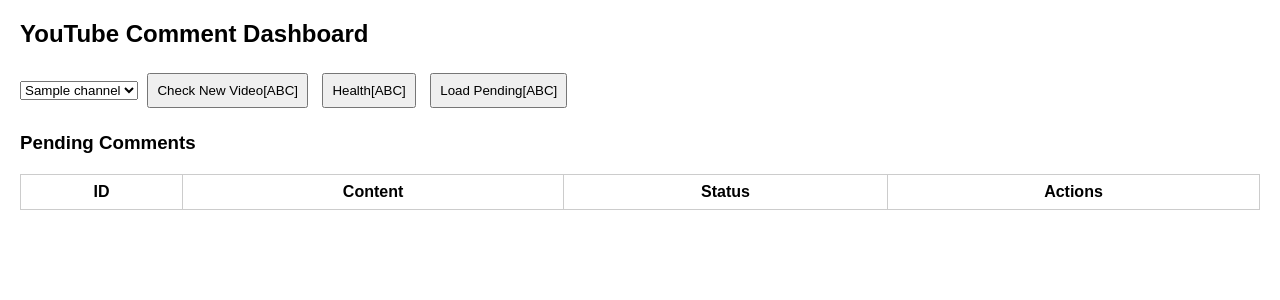
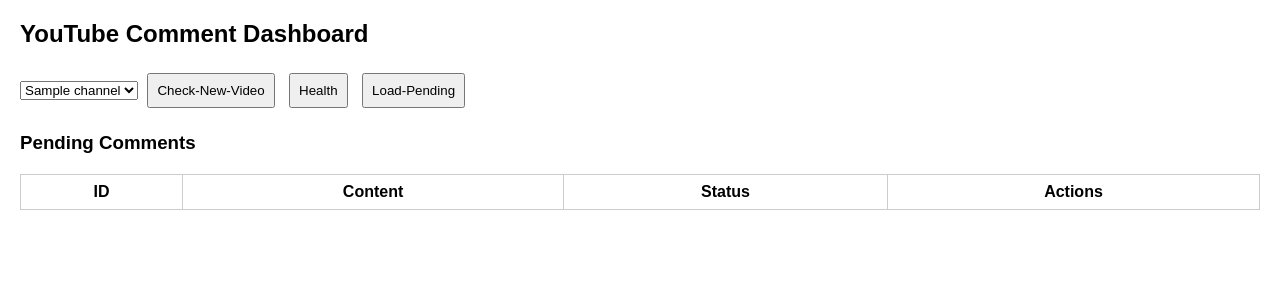
Before and after one commit to manish-pandey-dev/yt-comment-microservice, a FastAPI app: page / in a window 1280 px wide. Shown: the top 300 px of the page. Run offline with FastAPI, Linux system fonts and the light colour scheme; tables that the repository leaves empty hold one stand-in row (values such as "Sample post"); lists and menus that the app fills with data are empty.

Commit message:
fix: button names in the index.html

```diff
--- a/app/templates/index.html
+++ b/app/templates/index.html
@@ -14,9 +14,9 @@
 <h2>YouTube Comment Dashboard</h2>
 
 <select id="channelSelect"></select>
-<button onclick="checkVideo()">Check New Video[ABC]</button>
-<button onclick="health()">Health[ABC]</button>
-<button onclick="loadPending()">Load Pending[ABC]</button>
+<button onclick="checkVideo()">Check-New-Video</button>
+<button onclick="health()">Health</button>
+<button onclick="loadPending()">Load-Pending</button>
 
 <h3>Pending Comments</h3>
 
```
